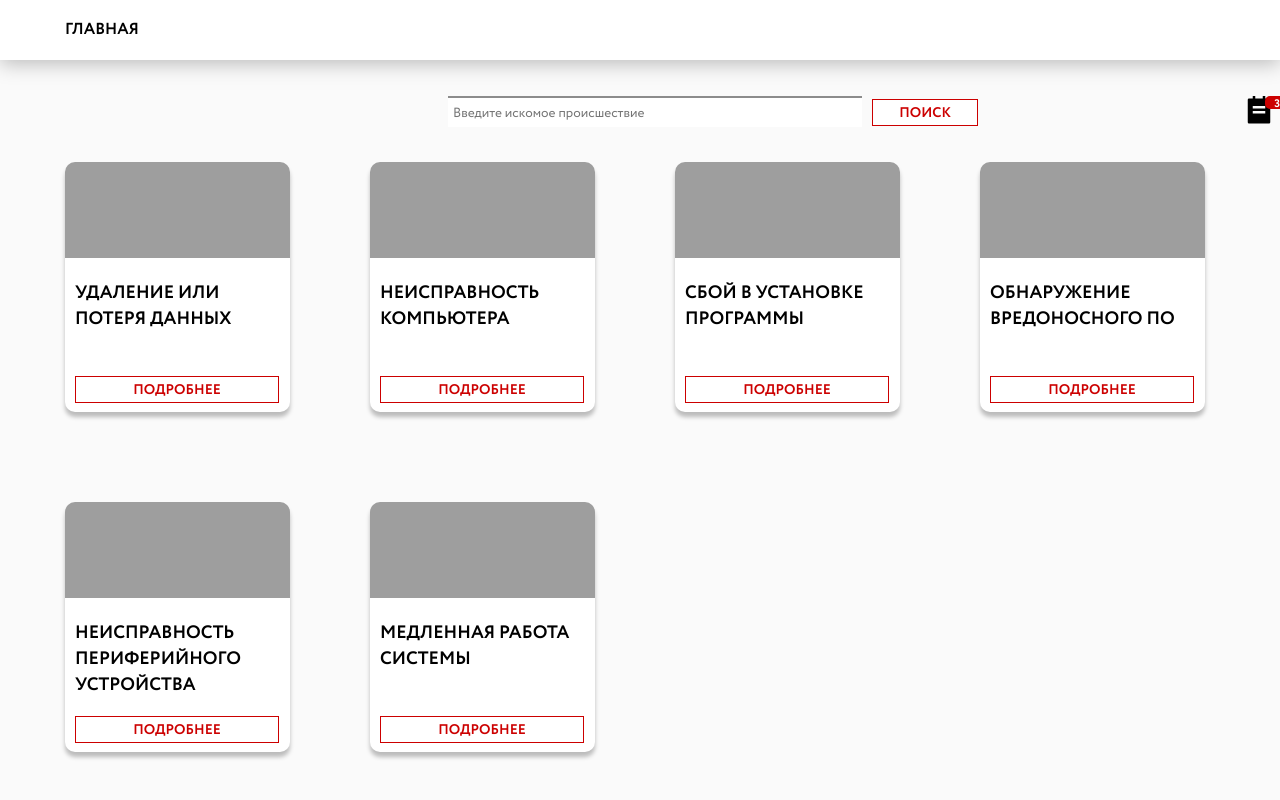
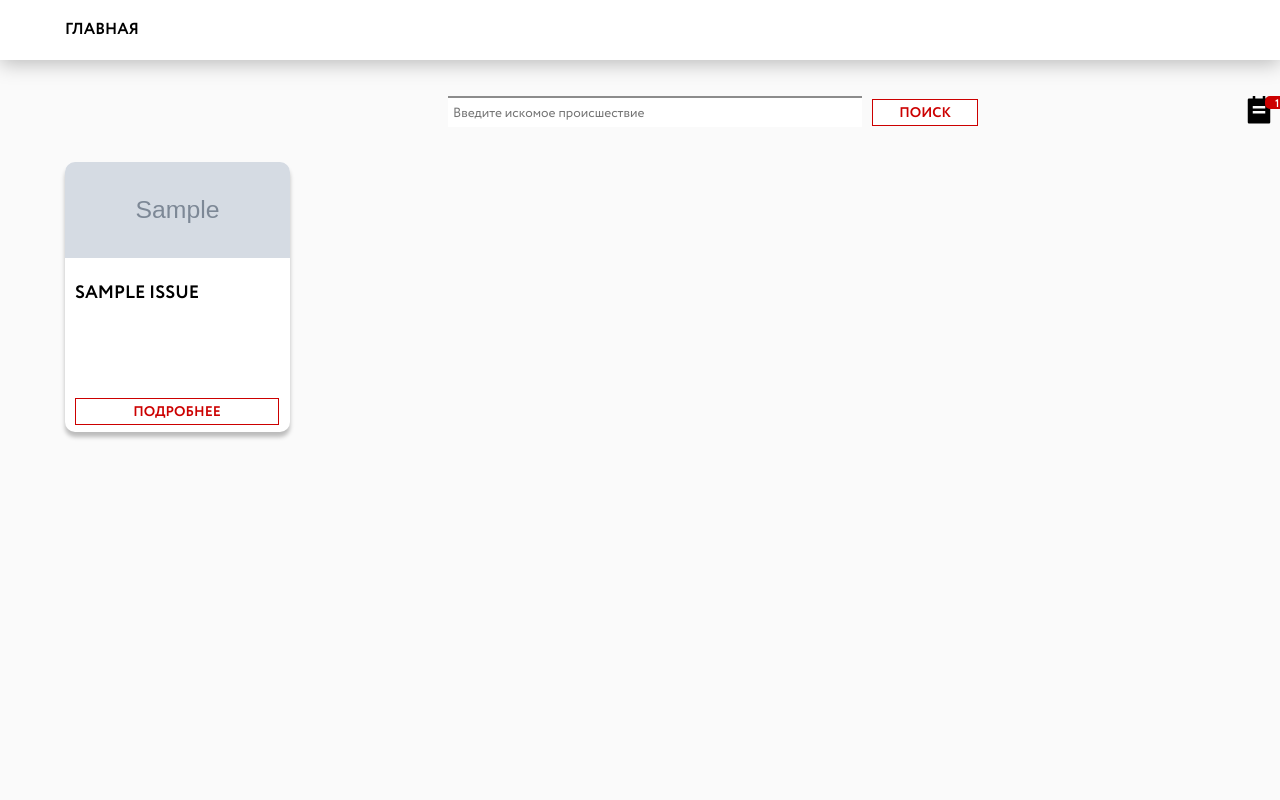
Before and after one commit to besttwinkever/Web_Backend, a Django app: page / in a window 1280 px wide. Run offline with Django 5.2, Linux system fonts and the light colour scheme; tables that the repository leaves empty hold one stand-in row (values such as "Sample post"); grey boxes marked "Sample" are stand-in pictures; some libraries are stand-ins or nearby versions.

Commit message:
integrate with db

```diff
--- /dev/null
+++ b/Web/admin.py
@@ -0,0 +1,4 @@
+from django.contrib import admin
+from .models import Issue, Appeal, AppealIssues
+
+admin.site.register(Issue)
--- a/Web/static/css/style.css
+++ b/Web/static/css/style.css
@@ -111,7 +111,7 @@ html, body {
 
 .product-card {
     width: 225px;
-    height: 250px;
+    height: 270px;
     /* margin-right: 80px;*/
     margin-bottom: 10px;
     background-color: white;
@@ -122,7 +122,8 @@ html, body {
 .product-card-details {
     position: relative;
     width: 100%;
-    background-color: yellow;
+    height: 59px;
+    /* background-color: yellow; */
 }
 
 .product-card-img {
@@ -139,15 +140,9 @@ html, body {
     margin-left: 10px;
     margin-right: 10px;
     margin-top: 15px;
-    margin-bottom: 15px;
+    margin-bottom: 5px;
     width: 204px;
     height: 81px;
-}
-
-.product-card-details-price {
-    position: absolute;
-    left: 10px;
-    font-size: 18px;
 }
 
 button {
@@ -169,17 +164,14 @@ button:hover {
     transition: 0.3s;
 }
 
-.product-card:hover {
-    cursor: pointer;
+.product-card-details-button {
+    bottom: 0;
+    left: 10px;
+    width: 204px;
+    position: absolute;
 }
 
-.product-card:hover button {
-    background-color: rgb(204, 0, 0);
-    color: white;
-    transition: 0.3s;
-}
-
-.product-card-details-button {
+.product-card-add-button {
     left: 10px;
     width: 204px;
     position: absolute;
@@ -199,7 +191,7 @@ button:hover {
     text-transform: uppercase;
 }
 
-.item-content {
+.issue-content {
     margin-top: 36px;
     margin-left: 65px;
     position: relative;
@@ -207,7 +199,7 @@ button:hover {
     min-height: 300px;
 }
 
-.item-content-img {
+.issue-content-img {
     position: absolute;
     object-fit: cover;
     width: 462px;
@@ -215,7 +207,7 @@ button:hover {
     left: 0;
 }
 
-.item-content-img-bg {
+.issue-content-img-bg {
     position: absolute;
     width: 462px;
     height: 300px;
@@ -224,7 +216,7 @@ button:hover {
     background-color: rgb(204, 0, 0);
 }
 
-.item-content-details {
+.issue-content-details {
     position: absolute;
     right: 0;
     width: 530px;
@@ -272,7 +264,7 @@ ul li:before {
     flex-direction: column;
     gap: 35px;
     margin-left: 65px;
-    margin-top: 35px;
+    margin-top: 30px;
     margin-bottom: 10px;
 }
 
@@ -311,6 +303,14 @@ ul li:before {
     text-transform: uppercase;
 }
 
+.appeal-delete-button {
+    margin-left: 65px;
+    margin-top: 20px;
+    width: 250px;
+    height: 40px;
+    font-size: 20px;
+}
+
 .appeal-content-details-count {
     margin-top: 10px;
     font-size: 18px;
--- a/Web/templates/index.html
+++ b/Web/templates/index.html
@@ -12,7 +12,7 @@
         </form>
     </div>
     <div class="header-appeal-content">
-        <a href="{% url 'appeal' userAppealId %}">
+        <a href="{% if userAppealId == -1 %}# {% else %}{% url 'appeal' userAppealId %} {% endif %}">
             <img src="{% if appealAmount > 0 %}{% static 'icon/appeal.svg' %}{% else %}{% static 'icon/appeal-empty.svg' %}{% endif %}" alt="cart">
             {% if appealAmount > 0 %}
             <div class="appeal-count">{{ appealAmount }}</div>
@@ -21,16 +21,18 @@
     </div>
 </div>
 <div class="content">
-    {% for item in items %}
-    <a class="product-card" href="{% url 'item' item.id %}">
-        <div>
-            <img class="product-card-img" src="{{ item.image }}">
-            <div class="product-card-title">{{ item.name }}</div>
-            <div class="product-card-details">
-                <button class="product-card-details-button">Подробнее</button>
-            </div>
+    {% for issue in issues %}
+    <div class="product-card">
+        <img class="product-card-img" src="{{ issue.data.image }}">
+        <div class="product-card-title">{{ issue.data.name }}</div>
+        <div class="product-card-details">
+            <form method="post" action="{% url 'issue_add' issue.data.id %}">
+                {% csrf_token %}
+                <button {% if not issue.canAdd %} hidden {% endif %} class="product-card-add-button">Добавить</button>
+            </form>
+            <a href="{% url 'issue' issue.data.id %}"><button class="product-card-details-button">Подробнее</button></a>
         </div>
-    </a>
+    </div>
     {% endfor %}
 </div>
 {% endblock %}
--- a/Web/urls.py
+++ b/Web/urls.py
@@ -20,7 +20,9 @@ from django.urls import path
 
 urlpatterns = [
     path('', views.indexController, name='index'),
-    path('item/<int:id>/', views.itemController, name='item'),
+    path('issue/<int:id>/', views.issueController, name='issue'),
+    path('issue/add/<int:id>/', views.issueAddController, name='issue_add'),
     path('appeal/<int:appealId>/', views.appealController, name='appeal'),
+    path('appeal/delete/', views.appealDeleteController, name='appeal_delete'),
     path('admin/', admin.site.urls)
 ]
--- a/Web/views.py
+++ b/Web/views.py
@@ -1,162 +1,124 @@
 from django.shortcuts import render, redirect
+from Web.models import Issue, Appeal, AppealIssues
+import psycopg2
 
-items = [
-    {
-        'id': 1,
-        'image': 'http://127.0.0.1:9000/images/1.jpg',
-        'name': 'Удаление или потеря данных',
-        'description': 'Пользователь случайно удалил важные файлы или произошла ошибка в работе системы, приведшая к потере данных. Необходима услуга восстановления удалённых данных с помощью специальных программ и технологий.'
-    },
-    {
-        'id': 2,
-        'image': 'http://127.0.0.1:9000/images/2.jpg',
-        'name': 'Неисправность компьютера',
-        'description': 'Компьютер не включается, зависает или работает с перебоями. Требуется диагностика для выявления аппаратных или программных проблем, которые могут включать перегрев, сбой компонентов или конфликты программного обеспечения.'
-    },
-    {
-        'id': 3,
-        'image': 'http://127.0.0.1:9000/images/3.jpg',
-        'name': 'Сбой в установке программы',
-        'description': 'Во время установки программного обеспечения возникают ошибки, или программа после установки не работает корректно. Это может быть связано с несовместимостью ПО, нехваткой системных ресурсов или конфликтом с другими установленными приложениями.'
-    },
-    {
-        'id': 4,
-        'image': 'http://127.0.0.1:9000/images/4.jpg',
-        'name': 'Обнаружение вредоносного ПО',
-        'description': 'На устройстве обнаружены вирусы, трояны, рекламное ПО или другие вредоносные программы, которые могут угрожать безопасности данных или замедлять работу системы. Необходима услуга по их удалению и защите системы.'
-    },
-    {
-        'id': 5,
-        'image': 'http://127.0.0.1:9000/images/5.jpg',
-        'name': 'Неисправность периферийного устройства',
-        'description': 'Принтер, сканер, веб-камера или другое периферийное устройство не работает, не подключается к компьютеру или работает некорректно. Требуется настройка или устранение неполадок оборудования.'
-    },
-    {
-        'id': 6,
-        'image': 'http://127.0.0.1:9000/images/6.jpg',
-        'name': 'Медленная работа системы',
-        'description': 'Операционная система работает медленно, тормозит при выполнении задач, что может быть вызвано чрезмерным количеством запущенных процессов, накопившимися временными файлами или фрагментацией диска. Требуется оптимизация работы системы для улучшения её производительности.'
-    }
-]
+# Database connection
+conn = psycopg2.connect(
+    dbname='web',
+    user='web_user',
+    password='123123',
+    host='localhost',
+    port=5432
+)
+cur = conn.cursor()
 
-appealItemIds = [
-    {
-        'id': 1,
-        'items': [
-            {
-                'id': 1,
-                'count': 1
-            },
-            {
-                'id': 5,
-                'count': 1
-            },
-            {
-                'id': 3,
-                'count': 2
-            }
-        ]
-    },
-    {
-        'id': 2,
-        'items': [
-            {
-                'id': 2,
-                'count': 3
-            },
-            {
-                'id': 3,
-                'count': 1
-            },
-            {
-                'id': 1,
-                'count': 2
-            }
-        ]
-    },
-    {
-        'id': 3,
-        'items': [
-            {
-                'id': 1,
-                'count': 5
-            },
-            {
-                'id': 6,
-                'count': 1
-            },
-            {
-                'id': 2,
-                'count': 3
-            }
-        ]
-    }
-]
+activeUserId = 1
 
-userAppealId = 1
+def getActiveAppealForUser(userId):
+    return Appeal.objects.filter(client_id=userId, status_id=1).first()
 
-def getAppealById(id):
-    for appeal in appealItemIds:
-        if appeal['id'] == id:
-            return appeal
-    return None
+def deleteAppealForUser(userId):
+    cur.execute('SELECT id FROM appeals WHERE client_id = %s AND status_id = 1 LIMIT 1', (userId,))
+    appealId = cur.fetchone()
+    if appealId != None:
+        cur.execute('UPDATE appeals SET status_id = 2, time_ended=CURRENT_TIMESTAMP WHERE id = %s', (appealId,))
+    conn.commit()
 
-def getItemById(id):
-    for item in items:
-        if item['id'] == id:
-            return item
-    return None
+def addIssueToAppealForUser(userId, issueId, count=1):
+    appeal = getActiveAppealForUser(userId)
+    if appeal == None:
+        appeal = Appeal.objects.create(client_id=userId, status_id=1)
+    AppealIssues.objects.get_or_create(appeal_id=appeal.id, issue_id=issueId, defaults={'count': count})
+
+def getAppealIssuesById(appealId):
+    return AppealIssues.objects.filter(appeal_id=appealId).all()
+
+def getAppealByIdForUser(appealId, userId):
+    return Appeal.objects.get(id=appealId, client_id=userId, status_id=1)
+
+def getIssueById(id):
+    return Issue.objects.get(id=id)
+
+def getIssuesContaining(name):
+    return Issue.objects.filter(name__icontains=name).all()
 
 # Index controller
 def indexController(request):
     appealAmount = 0
-    appeal = getAppealById(userAppealId)
+    userAppealId = -1
+    issuesInCurrentAppeal = []
+    appeal = getActiveAppealForUser(activeUserId)
+
     if appeal != None:
-        appealAmount = len(appeal['items'])
+        issuesInCurrentAppeal = getAppealIssuesById(appeal.id)
+        appealAmount = len(issuesInCurrentAppeal)
+        userAppealId = appeal.id
 
     search = ''
     if 'issue_name' in request.GET:
         search = request.GET['issue_name']
 
     data = {
-        'items': [],
+        'issues': [],
         'appealAmount': appealAmount,
         'search': search,
         'userAppealId': userAppealId
     }
 
-    for item in items:
-        if search.lower() in item['name'].lower():
-            data['items'].append(item)
+    for issue in getIssuesContaining(search):
+        canAdd = True
+        for addedIssue in issuesInCurrentAppeal:
+            if issue.id == addedIssue.issue_id:
+                canAdd = False
+                break
+        data['issues'].append({
+            'data': issue,
+            'canAdd': canAdd
+        })
 
     return render(request, 'index.html', data)
 
-# Item controller
-def itemController(request, id):
-    item = getItemById(id)
-    if item == None:
+# Issue controller
+def issueController(request, id):
+    issue = getIssueById(id)
+    if issue == None:
         return redirect('index')
 
-    return render(request, 'item.html', {
-        'item': item
+    return render(request, 'issue.html', {
+        'issue': issue
     })
+
+def issueAddController(request, id):
+    issue = getIssueById(id)
+    if issue == None:
+        return redirect('index')
+
+    addIssueToAppealForUser(activeUserId, id)
+
+    return redirect('index')
 
 # Appeal controller
 def appealController(request, appealId):
-    appeal = getAppealById(appealId)
+    appeal = getAppealByIdForUser(appealId, activeUserId)
     if appeal == None:
         return redirect('index')
 
+    issues = getAppealIssuesById(appealId)
+
     data = {
-        'items': []
+        'issues': []
     }
-    for itemData in appeal['items']:
-        item = getItemById(itemData['id'])
-        if item != None:
-            data['items'].append({
-                'name': item['name'],
-                'image': item['image'],
-                'count': itemData['count']
+    for issueData in issues:
+        issue = getIssueById(issueData.issue_id)
+        if issue != None:
+            data['issues'].append({
+                'name': issue.name,
+                'image': issue.image,
+                'count': issueData.count
             })
 
     return render(request, 'appeal.html', data)
+
+def appealDeleteController(request):
+    deleteAppealForUser(activeUserId)
+    return redirect('index')
```
Also changed, not shown: Web/models.py (added, +36 -0 lines), Web/settings.py (+7 -2 lines), Web/templates/appeal.html (+8 -4 lines), Web/templates/issue.html (added, +15 -0 lines), Web/templates/item.html (deleted, +0 -15 lines), Web/migrations/0001_initial.py (added), Web/migrations/__init__.py (added).
